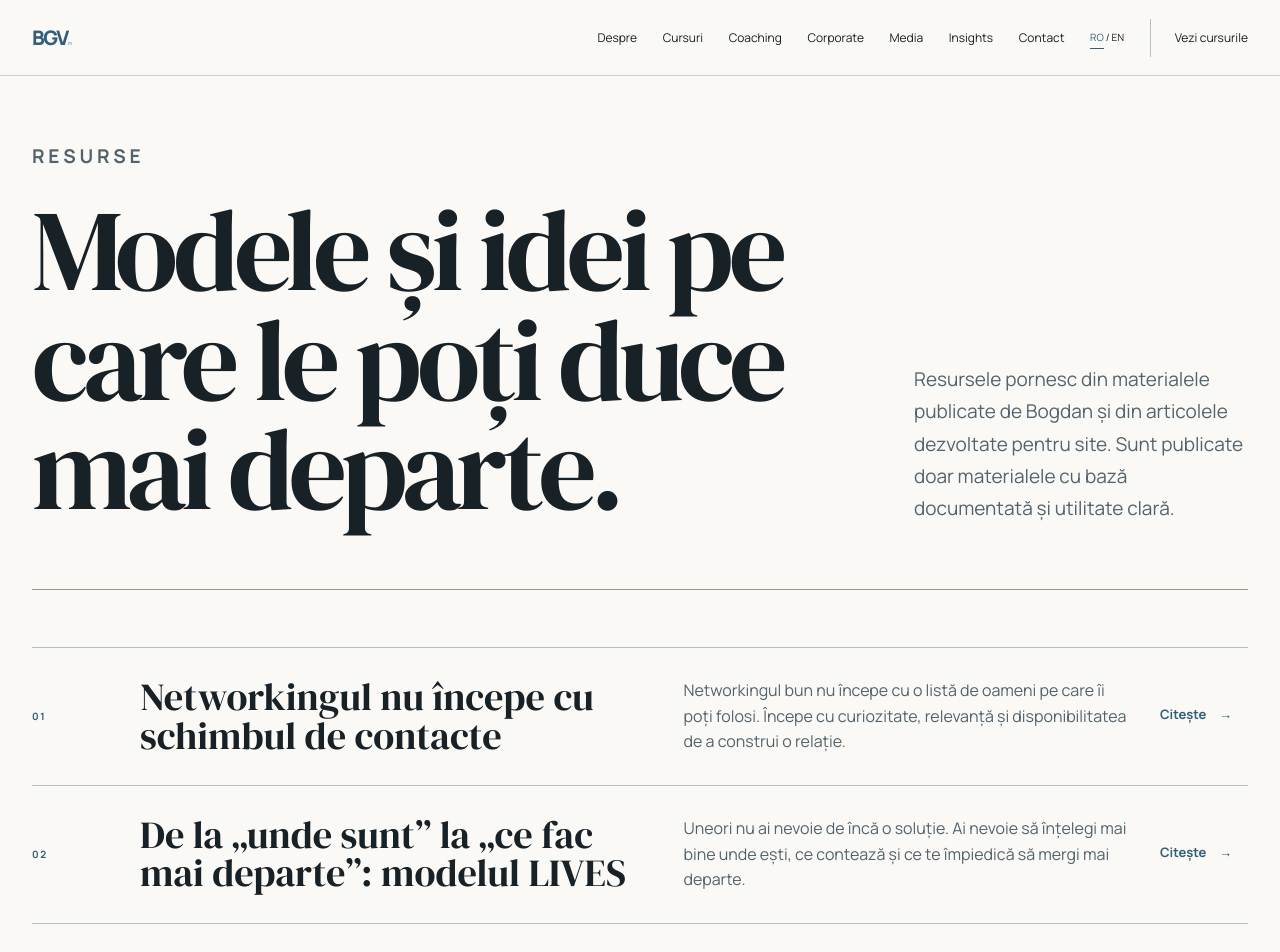
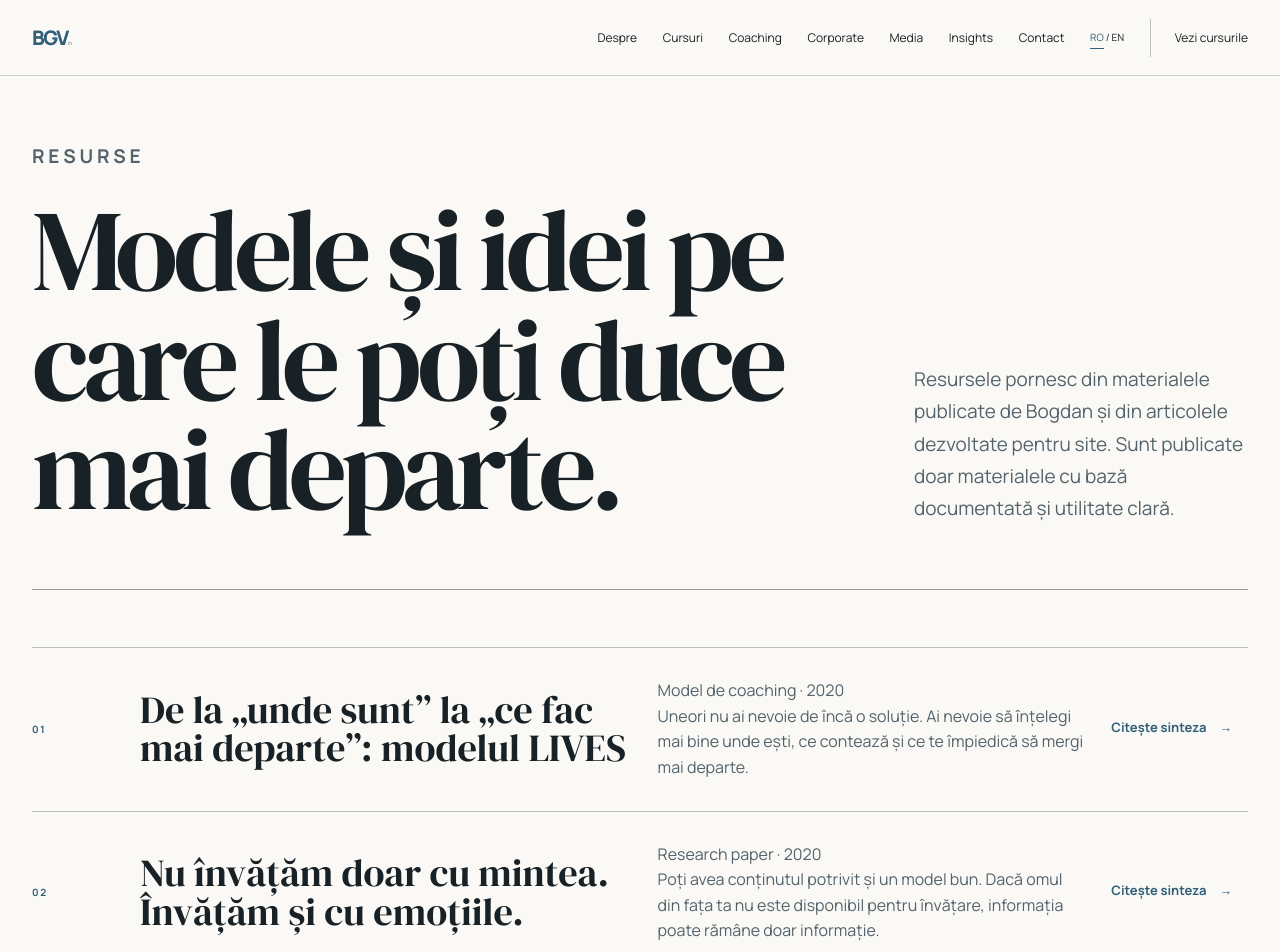
Before and after one commit to ivanovroxana1988-arch/bogdanvizitiu, a Next.js app: page /resurse in a window 1280 px wide. Shown: the top 952 px of the page. Built offline with nearby package versions, Linux system fonts and the light colour scheme.

Commit message:
Separate resources from editorial insights

```diff
--- a/app/resurse/page.tsx
+++ b/app/resurse/page.tsx
@@ -4,6 +4,21 @@ import {getPublishedInsights} from '@/lib/data'
 import servicePages from '@/content/service-pages.json'
 import {getLocale} from '@/lib/i18n'
 import {buildPageMetadata} from '@/lib/seo'
+
+const resourceDefinitions=[
+  {
+    slug:'de-la-unde-sunt-la-ce-fac-mai-departe-modelul-lives',
+    type:{ro:'Model de coaching · 2020',en:'Coaching model · 2020'},
+  },
+  {
+    slug:'nu-invatam-doar-cu-mintea',
+    type:{ro:'Research paper · 2020',en:'Research paper · 2020'},
+  },
+  {
+    slug:'cat-din-viata-traim-pe-pilot-automat',
+    type:{ro:'Power Tool · 2020',en:'Power Tool · 2020'},
+  },
+] as const
 
 export function generateMetadata({searchParams}:{searchParams?:{lang?:string}}):Metadata{
   const locale=getLocale(searchParams?.lang)
@@ -20,10 +35,21 @@ export default function Resources({searchParams}:{searchParams?:{lang?:string}})
   const locale=getLocale(searchParams?.lang)
   const copy=servicePages[locale].resources
   const insights=getPublishedInsights(locale)
+  const resources=resourceDefinitions.flatMap(definition=>{
+    const insight=insights.find(item=>item.slug===definition.slug)
+    return insight?[{...insight,type:definition.type[locale]}]:[]
+  })
 
   return <>
     <PageHero eyebrow={copy.eyebrow} title={copy.title} intro={copy.intro}/>
-    <section className="programs shell">{insights.map((item,i)=><article className="program-row" key={item.slug}><span>{String(i+1).padStart(2,'0')}</span><h3>{item.title}</h3><p>{item.excerpt}</p><ArrowLink href={`/insights/${item.slug}`}>{locale==='ro'?'Citește':'Read'}</ArrowLink></article>)}</section>
+    {resources.length>0&&<section className="programs shell">
+      {resources.map((item,i)=><article className="program-row" key={item.slug}>
+        <span>{String(i+1).padStart(2,'0')}</span>
+        <h3>{item.title}</h3>
+        <p>{item.type}<br/>{item.excerpt}</p>
+        <ArrowLink href={`/insights/${item.slug}`}>{locale==='ro'?'Citește sinteza':'Read the summary'}</ArrowLink>
+      </article>)}
+    </section>}
     <section className="final-loop"><div className="shell final-grid"><h2>{copy.ctaTitle}</h2><div><ArrowLink href="/insights">{copy.cta}</ArrowLink></div></div></section>
   </>
 }
```
